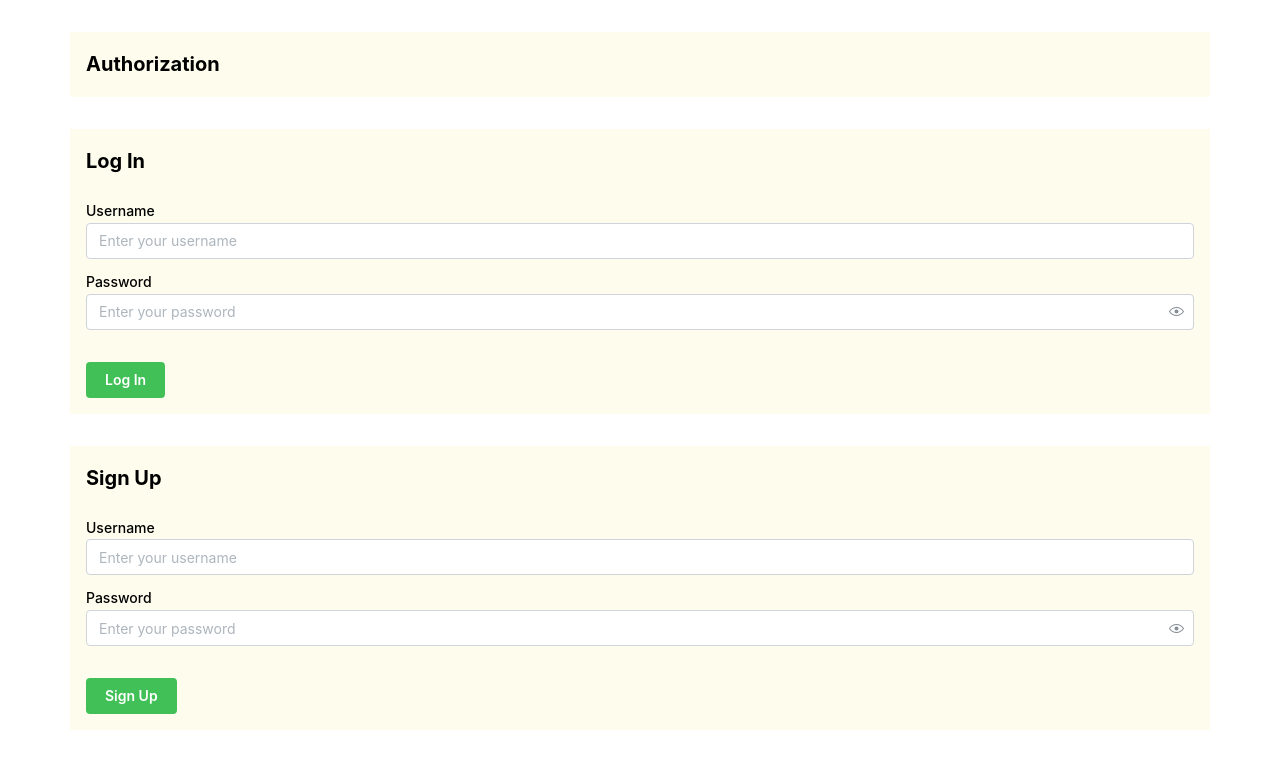
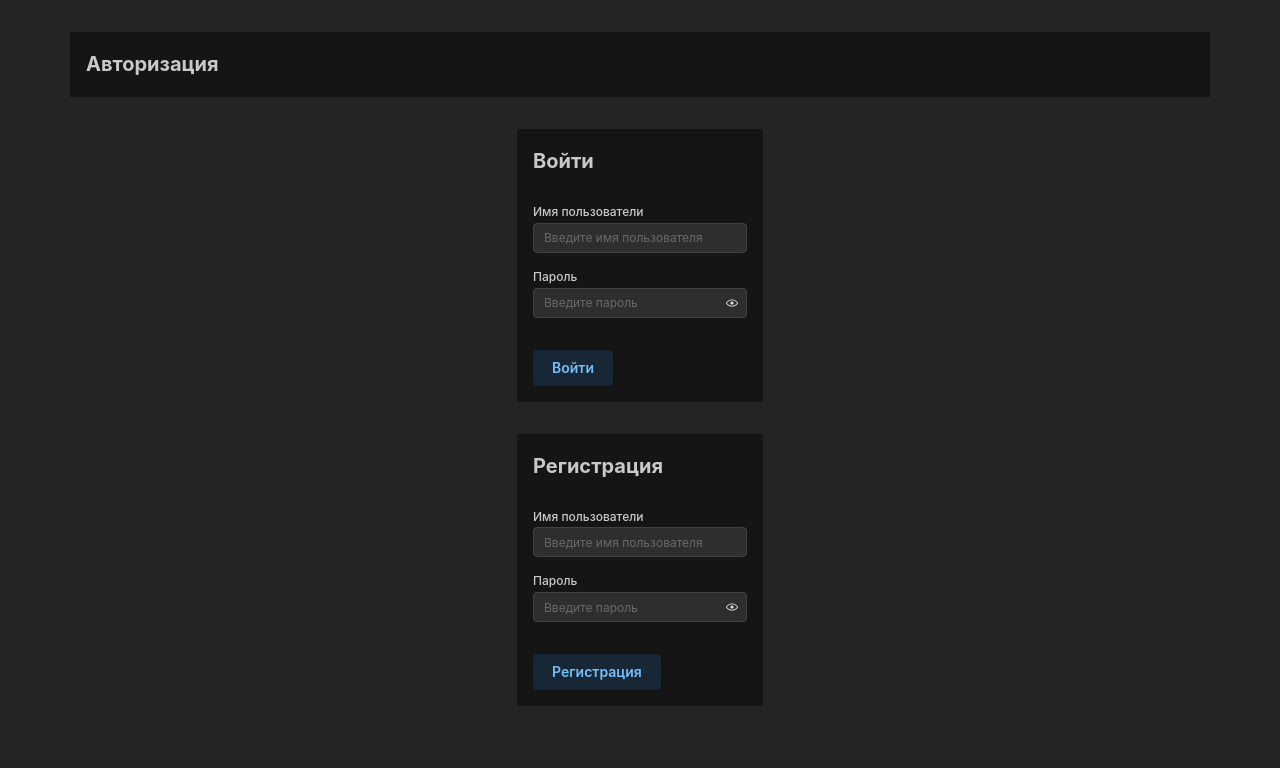
Before and after one commit to 0x7o/simpleBlogSite, a Next.js app in the folder frontend/: page /auth in a window 1280 px wide. Shown: the top 768 px of the page. Built offline with nearby package versions, Linux system fonts and the light colour scheme.

Commit message:
начальный коммит

```diff
--- a/frontend/src/pages/_app.tsx
+++ b/frontend/src/pages/_app.tsx
@@ -5,7 +5,7 @@ import { MantineProvider } from '@mantine/core';
 
 export default function App({ Component, pageProps }: AppProps) {
   return (
-    <MantineProvider>
+    <MantineProvider defaultColorScheme="dark">
       <Component {...pageProps} />
     </MantineProvider>
   );
--- a/frontend/src/pages/auth.tsx
+++ b/frontend/src/pages/auth.tsx
@@ -1,4 +1,4 @@
-import {Button, Container, Group, Text, TextInput, PasswordInput} from "@mantine/core";
+import {Button, Container, Group, Text, TextInput, PasswordInput, Center} from "@mantine/core";
 import {useForm} from '@mantine/form';
 import {useRouter} from "next/router";
 
@@ -11,8 +11,8 @@ export default function Auth() {
         },
 
         validate: {
-            username: (value) => value.length < 3 && 'Username should be at least 3 characters long',
-            password: (value) => value.length < 6 && 'Password should be at least 6 characters long',
+            username: (value) => value.length < 3 && 'Имя пользователя должно состоять не менее чем из 3 символов',
+            password: (value) => value.length < 6 && 'Пароль должен состоять не менее чем из 6 символов',
         },
     });
 
@@ -26,8 +26,8 @@ export default function Auth() {
         },
 
         validate: {
-            username: (value) => value.length < 3 && 'Username should be at least 3 characters long',
-            password: (value) => value.length < 6 && 'Password should be at least 6 characters long',
+            username: (value) => value.length < 3 && 'Имя пользователя должно состоять не менее чем из 3 символов',
+            password: (value) => value.length < 6 && 'Пароль должен состоять не менее чем из 6 символов',
         },
     });
 
@@ -47,7 +47,7 @@ export default function Auth() {
                         router.push("/");
                     });
                 } else {
-                    loginform.setErrors({password: "Invalid username or password"});
+                    loginform.setErrors({password: "Неверное имя пользователя или пароль"});
                 }
             })
     };
@@ -64,7 +64,7 @@ export default function Auth() {
                 if (response.status == 200) {
                     handleLoginSubmit(values);
                 } else {
-                    signupform.setErrors({username: "User already exists"});
+                    signupform.setErrors({username: "Пользователь уже существует"});
                 }
             })
     };
@@ -72,53 +72,61 @@ export default function Auth() {
 
     return (
         <>
-            <Container size="lg" bg="#FEFDED" mt="xl" py="md">
+            <Container size="lg" bg="#151515" mt="xl" py="md">
                 <Group justify="space-between">
-                    <Text size="xl" fw={700}>Authorization</Text>
+                    <Text size="xl" fw={700}>Авторизация</Text>
                 </Group>
             </Container>
-            <Container size="lg" bg="#FEFDED" mt="xl" py="md">
-                <Text size="xl" fw={700} mb="lg">Log In</Text>
+            <Center>
+                <Container size="lg" bg="#151515" mt="xl" py="md">
+                    <Text size="xl" fw={700} mb="lg">Войти</Text>
                     <form onSubmit={loginform.onSubmit(handleLoginSubmit)}>
                         <TextInput
-                        label="Username"
-                        placeholder="Enter your username"
+                            size="xs"
+                            label="Имя пользователи"
+                            placeholder="Введите имя пользователя"
                             key={loginform.key('username')}
                             {...loginform.getInputProps('username')}
                         />
                         <PasswordInput
+                            size="xs"
                             mt="xs"
-                        label="Password"
-                        placeholder="Enter your password"
+                            label="Пароль"
+                            placeholder="Введите пароль"
                             key={loginform.key('password')}
                             {...loginform.getInputProps('password')}
                         />
-                    <Button type="submit" mt="xl" variant="filled" color="green">
-                        Log In
+                        <Button type="submit" mt="xl" variant="light" color="blue">
+                            Войти
                         </Button>
                     </form>
                 </Container>
-            <Container size="lg" bg="#FEFDED" mt="xl" py="md">
-                <Text size="xl" fw={700} mb="lg">Sign Up</Text>
+            </Center>
+            <Center>
+                <Container size="lg" bg="#151515" mt="xl" py="md">
+                    <Text size="xl" fw={700} mb="lg">Регистрация</Text>
                     <form onSubmit={signupform.onSubmit(handleSignupSubmit)}>
                         <TextInput
-                        label="Username"
-                        placeholder="Enter your username"
+                            label="Имя пользователи"
+                            size="xs"
+                            placeholder="Введите имя пользователя"
                             key={signupform.key('username')}
                             {...signupform.getInputProps('username')}
                         />
                         <PasswordInput
                             mt="xs"
-                        label="Password"
-                        placeholder="Enter your password"
+                            size="xs"
+                            label="Пароль"
+                            placeholder="Введите пароль"
                             key={signupform.key('password')}
                             {...signupform.getInputProps('password')}
                         />
-                    <Button type="submit" mt="xl" variant="filled" color="green">
-                        Sign Up
+                        <Button type="submit" mt="xl" variant="light" color="blue">
+                            Регистрация
                         </Button>
                     </form>
                 </Container>
+            </Center>
         </>
     );
 }
```
Also changed, not shown: frontend/src/pages/index.tsx (+51 -50 lines). Lines whose indentation alone changed are shown as unchanged.
